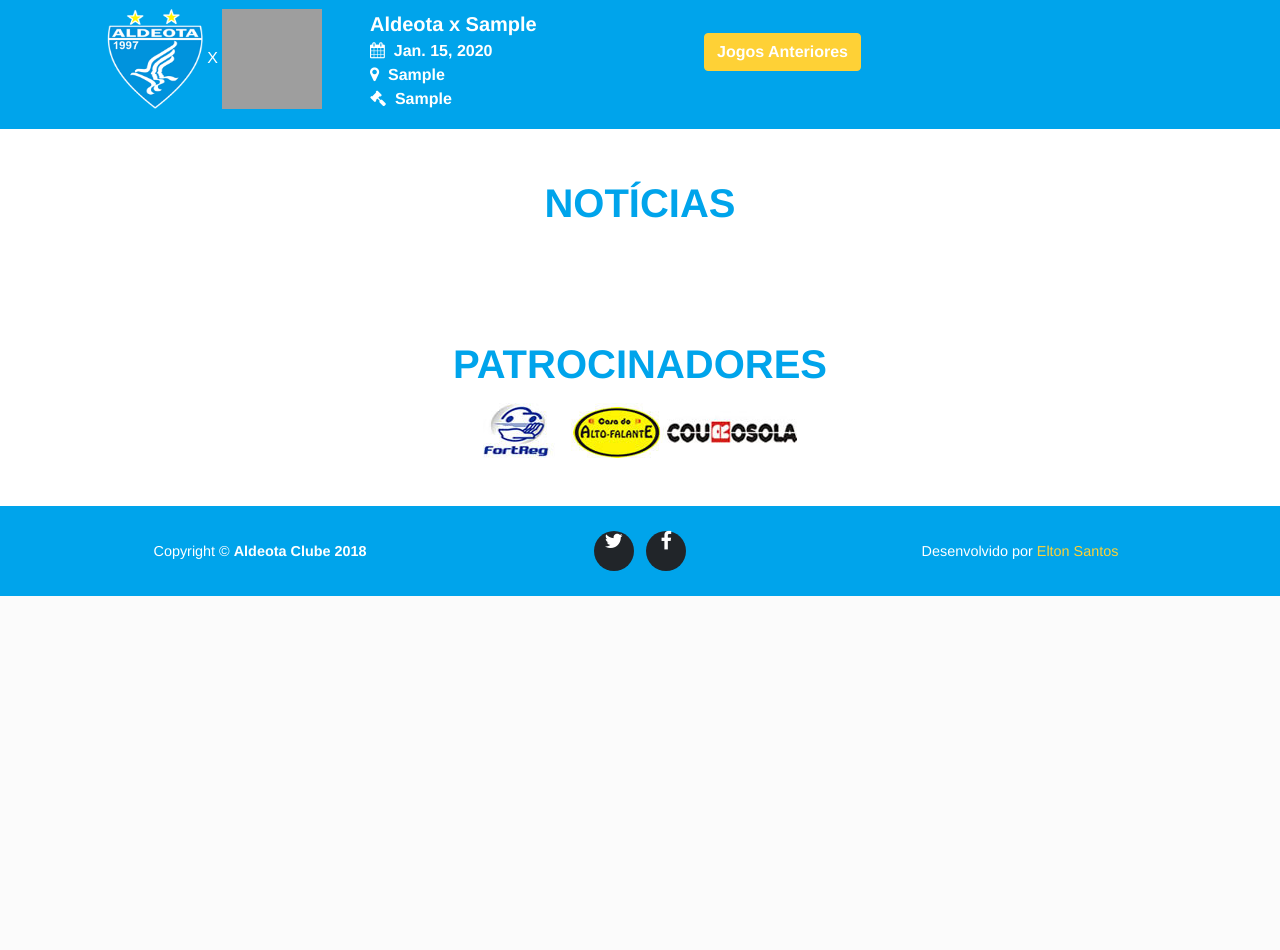
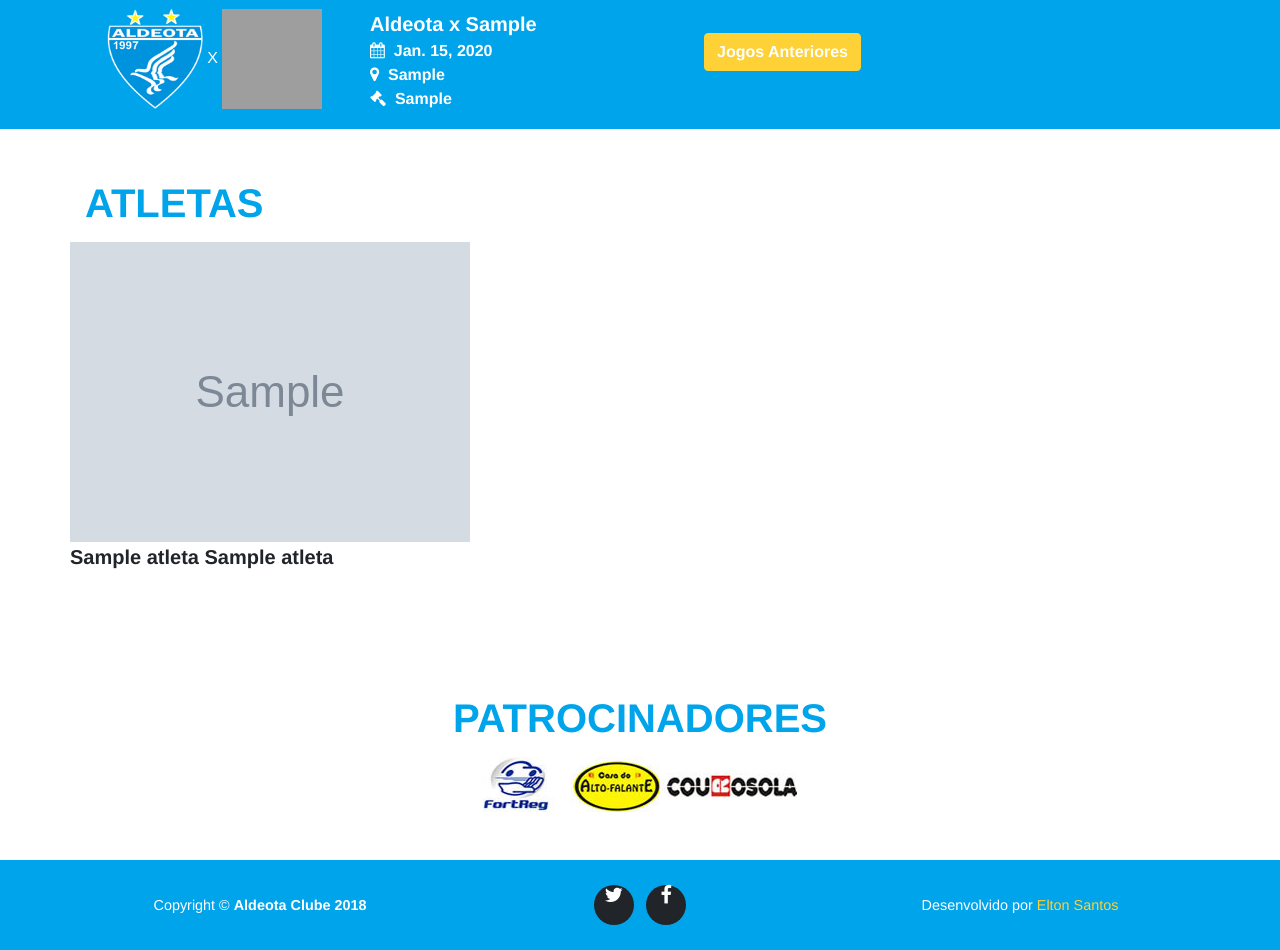
Before and after one commit to eltonsantos/aldeotaclube, a Django app: page /atletas/ in a window 1280 px wide. Shown: the part 451-1401 px from the top of the page. Before the commit the page ends 1047 px from the top, so only its background shows below. Run offline with Django 3.2, Linux system fonts and the light colour scheme; tables that the repository leaves empty hold one stand-in row (values such as "Sample post"); grey boxes marked "Sample" are stand-in pictures; some libraries are stand-ins or nearby versions; grey boxes are pictures that could not be loaded.

Commit message:
Commit without bug

```diff
--- a/atletas/models.py
+++ b/atletas/models.py
@@ -9,6 +9,7 @@ class Atleta(models.Model):
     local_nascimento = models.CharField(max_length=50)
     descricao = models.TextField()
     imagem = models.ImageField(upload_to='atletas', null=True, blank=True)
+    slug = models.SlugField(null=True, blank=True)
 
     def __str__(self):
         return self.nome + " " + self.sobrenome
--- a/atletas/templates/atletas.html
+++ b/atletas/templates/atletas.html
@@ -2,4 +2,26 @@
 
 {% block title %} Atletas - Aldeota Clube | Melhor time de futebol amador de Fortaleza/CE {% endblock %}
 
+{% block main %}
+<section id="blog">
+    <div class="container">
+        <div class="row">
+            <div class="col-lg-12">
+                <h2 class="section-heading text-uppercase">Atletas</h2>
+            </div>
+            {% for atleta in atletas %}
+            <div class="info-noticia">
+                <img src="{{ atleta.imagem }}" alt="{{ atleta.imagem }}">
+                <span>
+                    <div class="info-title">
+                        {{ atleta.nome }} {{ atleta.sobrenome }}
+                    </div><br />
+                </span>
+            </div>
+            {% endfor %}
+        </div><!-- .row -->
+    </div>
+</section>
+{% endblock %}
+
 {% block atletas %}{% endblock %}
--- /dev/null
+++ b/atletas/templates/detalhe_atleta.html
@@ -0,0 +1,5 @@
+{% extends 'base.html' %}
+
+{% block title %} Atletas - Aldeota Clube | Melhor time de futebol amador de Fortaleza/CE {% endblock %}
+
+{% block atletas %}{% endblock %}
--- a/home/views.py
+++ b/home/views.py
@@ -1,8 +1,8 @@
 from django.shortcuts import render, redirect
 from jogos.models import Jogo
-from noticias.models import Noticia
+from atletas.models import Atleta
 
 def home(request):
     jogos = Jogo.objects.order_by('-data')[:1]
-    noticias = Noticia.objects.order_by('-data')[:3]
-    return render(request, 'home.html', {'jogos' : jogos, 'noticias' : noticias})
+    atletas = Atleta.objects.order_by('-nome')[:4]
+    return render(request, 'home.html', {'jogos' : jogos, 'atletas' : atletas})
--- a/jogos/models.py
+++ b/jogos/models.py
@@ -9,6 +9,7 @@ class Jogo(models.Model):
     placar_aldeota = models.IntegerField(null=True, blank=True)
     placar_adversario = models.IntegerField(null=True, blank=True)
     resumo = models.TextField(null=True, blank=True)
+    slug = models.SlugField(null=True, blank=True)
 
     def __str__(self):
         return self.adversario
--- a/noticias/models.py
+++ b/noticias/models.py
@@ -5,6 +5,7 @@ class Noticia(models.Model):
     data = models.DateField()
     conteudo = models.TextField()
     imagem = models.ImageField(default='default.png', upload_to='noticias', null=True, blank=True)
+    slug = models.SlugField(null=True, blank=True)
 
     def __str__(self):
         return self.titulo
@@ -12,6 +13,9 @@ class Noticia(models.Model):
     def snippet(self):
         return self.conteudo[:50] + '...'
 
+    def snippet_noticia(self):
+        return self.conteudo[:150] + '...'
+
     class Meta:
         verbose_name = "Notícia"
         verbose_name_plural = "Notícias"
--- a/noticias/templates/noticias.html
+++ b/noticias/templates/noticias.html
@@ -17,7 +17,7 @@
                     <p class="info-data"><i class="fa fa-calendar"></i>&nbsp;{{ noticia.data }}</p>
                 </span>
                 <div class="info-blog">
-                    {{ noticia.conteudo }}
+                    {{ noticia.snippet_noticia }}
                 </div>
                 <div class="clear-noticias"></div>
             </div>
--- a/noticias/urls.py
+++ b/noticias/urls.py
@@ -1,5 +1,7 @@
 from django.urls import path
 from .views import noticias
+
+app_name = 'noticias'
 
 urlpatterns = [
     path('', noticias, name='noticias'),
--- a/templates/base.html
+++ b/templates/base.html
@@ -46,7 +46,7 @@
                 <a class="nav-link js-scroll-trigger" href="{% url 'sobre' %}"><b>Sobre o time</b></a>
               </li>
               <li class="nav-item">
-                <a class="nav-link js-scroll-trigger" href="{% url 'noticias' %}"><b>Notícias</b></a>
+                <a class="nav-link js-scroll-trigger" href="{% url 'noticias:noticias' %}"><b>Notícias</b></a>
               </li>
               <li class="nav-item">
                 <a class="nav-link js-scroll-trigger" href="{% url 'atletas' %}"><b>Atletas</b></a>
@@ -119,9 +119,11 @@
           <div class="row text-center">
             {% for noticia in noticias %}
             <div class="col-md-4">
-              <img src="{{ noticia.imagem.url }}" alt="{{ noticia.imagem }}" width="300px" height="250px">
-              <h4 class="service-heading">{{ noticia.titulo }}</h4>
-              <p class="text-muted">{{ noticia.snippet }}</p>
+                <img src="{{ noticia.imagem.url }}" alt="{{ noticia.imagem }}" width="300px" height="250px">
+                <a href="{% url 'noticias:detalhes' slug=noticia.slug %}">
+                    <h4 class="service-heading">{{ noticia.titulo }}</h4>
+                </a>
+                <p class="text-muted">{{ noticia.snippet }}</p>
             </div>
             {% endfor %}
           </div>
@@ -146,30 +148,17 @@
 
                   <div class="carousel-item active">
                     <div class="row">
-                      <div class="col-md-3"><a href="#" class="thumbnail"><img src="{% static 'images/img-breno.jpg' %}" alt="Image" style="max-width:100%;"></a></div>
-                      <div class="col-md-3"><a href="#" class="thumbnail"><img src="{% static 'images/img-jogador.jpg' %}" alt="Image" style="max-width:100%;"></a></div>
-                      <div class="col-md-3"><a href="#" class="thumbnail"><img src="{% static 'images/img-breno.jpg' %}" alt="Image" style="max-width:100%;"></a></div>
-                      <div class="col-md-3"><a href="#" class="thumbnail"><img src="{% static 'images/img-jogador.jpg' %}" alt="Image" style="max-width:100%;"></a></div>
+                    {% for atleta in atletas %}
+                        <div class="col-md-3">
+                            <a href="#" class="thumbnail">
+                                <img src="{{ atleta.imagem }}" alt="">
+                                {{ atleta.nome }}
+                            </a>
+                        </div>
+                    {% endfor %}
                     </div><!--.row-->
                   </div><!--.carousel-item-->
 
-                  <div class="carousel-item">
-                    <div class="row">
-                      <div class="col-md-3"><a href="#" class="thumbnail"><img src="{% static 'images/img-breno.jpg' %}" alt="Image" style="max-width:100%;"></a></div>
-                      <div class="col-md-3"><a href="#" class="thumbnail"><img src="{% static 'images/img-jogador.jpg' %}" alt="Image" style="max-width:100%;"></a></div>
-                      <div class="col-md-3"><a href="#" class="thumbnail"><img src="{% static 'images/img-breno.jpg' %}" alt="Image" style="max-width:100%;"></a></div>
-                      <div class="col-md-3"><a href="#" class="thumbnail"><img src="{% static 'images/img-jogador.jpg' %}" alt="Image" style="max-width:100%;"></a></div>
-                    </div><!--.row-->
-                  </div><!--.carousel-item-->
-
-                  <div class="carousel-item">
-                    <div class="row">
-                      <div class="col-md-3"><a href="#" class="thumbnail"><img src="{% static 'images/img-breno.jpg' %}" alt="Image" style="max-width:100%;"></a></div>
-                      <div class="col-md-3"><a href="#" class="thumbnail"><img src="{% static 'images/img-jogador.jpg' %}" alt="Image" style="max-width:100%;"></a></div>
-                      <div class="col-md-3"><a href="#" class="thumbnail"><img src="{% static 'images/img-breno.jpg' %}" alt="Image" style="max-width:100%;"></a></div>
-                      <div class="col-md-3"><a href="#" class="thumbnail"><img src="{% static 'images/img-jogador.jpg' %}" alt="Image" style="max-width:100%;"></a></div>
-                    </div><!--.row-->
-                  </div><!--.carousel-item-->
 
                 </div><!--.carousel-inner-->
 
@@ -238,5 +227,4 @@
     <script src="https://cdnjs.cloudflare.com/ajax/libs/jquery/3.3.1/jquery.min.js"></script>
     <script src="https://maxcdn.bootstrapcdn.com/bootstrap/4.1.0/js/bootstrap.min.js"></script>
     <script src="{% static 'js/scripts.js' %}"></script>
-
 </body>
```
Also changed, not shown: jogos/templates/jogos.html (+10 -8 lines), assets/js/slugify.js (added), atletas/migrations/0001_initial.py, jogos/migrations/0001_initial.py, noticias/migrations/0001_initial.py, noticias/templates/detalhe_noticia.html (renamed from noticias/templates/detalhes.html), noticias/views.py (line endings or trailing spaces).
